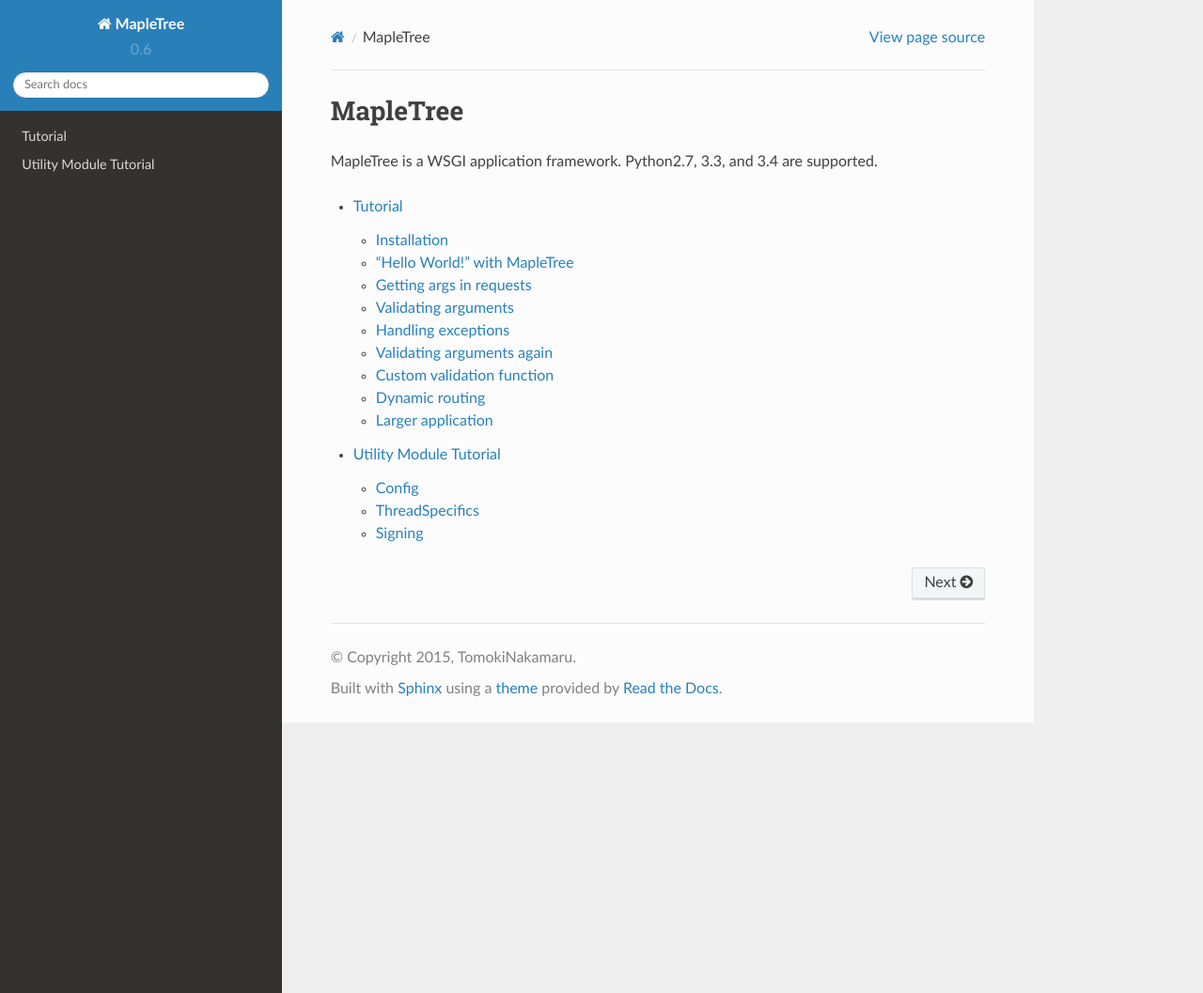
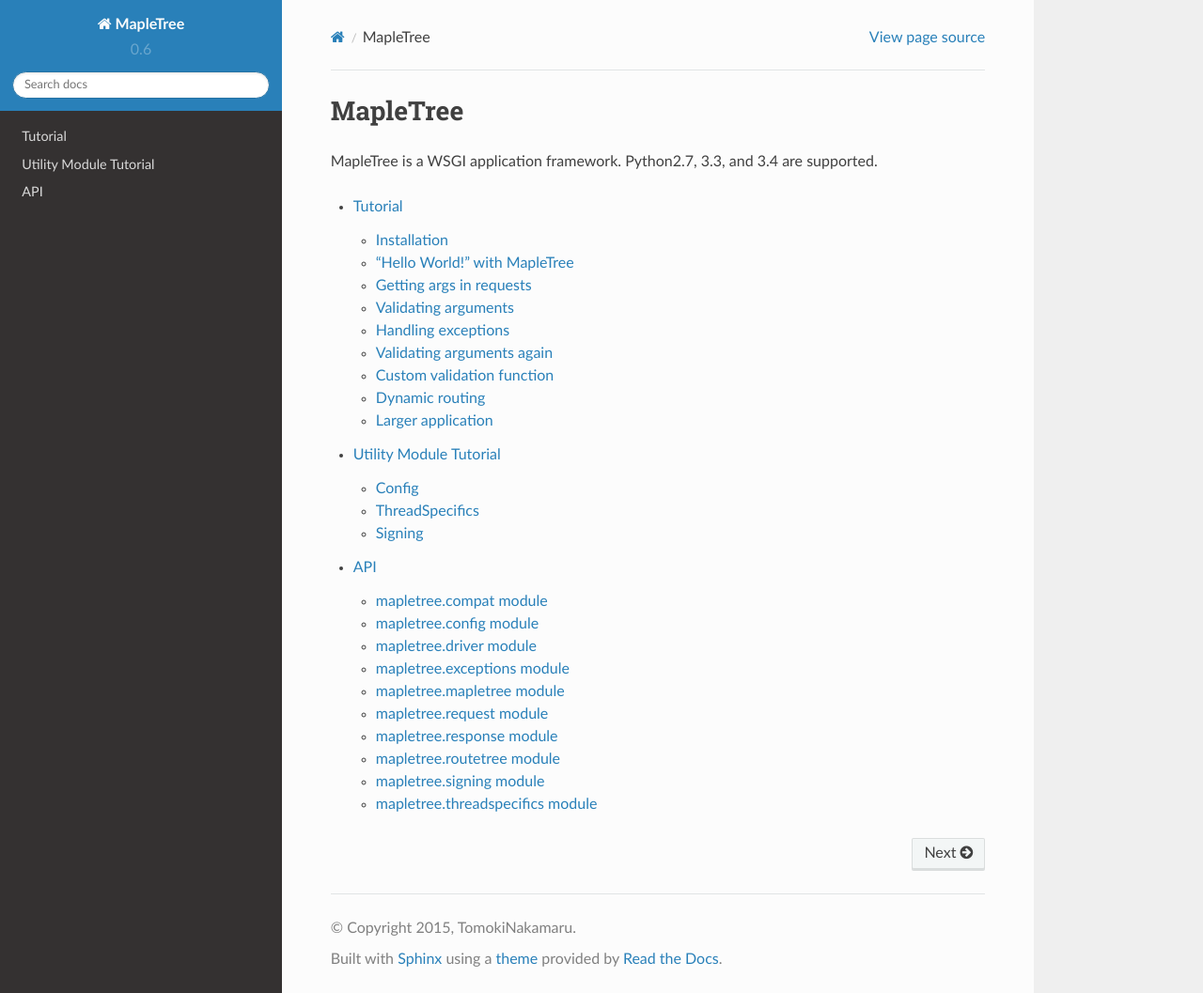
Before and after one commit to tomokinakamaru/mapletree, a Sphinx documentation site: the page built from docs/index.rst, in a window 1280 px wide and 1057 px high. Shown: the whole window at 94% size. Built offline with Sphinx 7.4.7 and the Read the Docs theme 2.0.0, drawn with Linux system fonts in a browser that asks for light colours.

Commit message:
add API doc using sphinx-apidoc

```diff
--- /dev/null
+++ b/docs/api/index.rst
@@ -0,0 +1,15 @@
+API
+===
+
+.. toctree::
+
+    mapletree.compat
+    mapletree.config
+    mapletree.driver
+    mapletree.exceptions
+    mapletree.mapletree
+    mapletree.request
+    mapletree.response
+    mapletree.routetree
+    mapletree.signing
+    mapletree.threadspecifics
--- /dev/null
+++ b/docs/api/mapletree.compat.rst
@@ -0,0 +1,7 @@
+mapletree.compat module
+=======================
+
+.. automodule:: mapletree.compat
+    :members:
+    :undoc-members:
+    :show-inheritance:
--- /dev/null
+++ b/docs/api/mapletree.config.rst
@@ -0,0 +1,7 @@
+mapletree.config module
+=======================
+
+.. automodule:: mapletree.config
+    :members:
+    :undoc-members:
+    :show-inheritance:
--- /dev/null
+++ b/docs/api/mapletree.driver.rst
@@ -0,0 +1,7 @@
+mapletree.driver module
+=======================
+
+.. automodule:: mapletree.driver
+    :members:
+    :undoc-members:
+    :show-inheritance:
--- /dev/null
+++ b/docs/api/mapletree.exceptions.rst
@@ -0,0 +1,7 @@
+mapletree.exceptions module
+===========================
+
+.. automodule:: mapletree.exceptions
+    :members:
+    :undoc-members:
+    :show-inheritance:
--- /dev/null
+++ b/docs/api/mapletree.mapletree.rst
@@ -0,0 +1,7 @@
+mapletree.mapletree module
+==========================
+
+.. automodule:: mapletree.mapletree
+    :members:
+    :undoc-members:
+    :show-inheritance:
--- /dev/null
+++ b/docs/api/mapletree.request.rst
@@ -0,0 +1,7 @@
+mapletree.request module
+========================
+
+.. automodule:: mapletree.request
+    :members:
+    :undoc-members:
+    :show-inheritance:
--- /dev/null
+++ b/docs/api/mapletree.response.rst
@@ -0,0 +1,7 @@
+mapletree.response module
+=========================
+
+.. automodule:: mapletree.response
+    :members:
+    :undoc-members:
+    :show-inheritance:
--- /dev/null
+++ b/docs/api/mapletree.routetree.rst
@@ -0,0 +1,7 @@
+mapletree.routetree module
+==========================
+
+.. automodule:: mapletree.routetree
+    :members:
+    :undoc-members:
+    :show-inheritance:
--- /dev/null
+++ b/docs/api/mapletree.rst
@@ -0,0 +1,26 @@
+mapletree package
+=================
+
+Submodules
+----------
+
+.. toctree::
+
+   mapletree.compat
+   mapletree.config
+   mapletree.driver
+   mapletree.exceptions
+   mapletree.mapletree
+   mapletree.request
+   mapletree.response
+   mapletree.routetree
+   mapletree.signing
+   mapletree.threadspecifics
+
+Module contents
+---------------
+
+.. automodule:: mapletree
+    :members:
+    :undoc-members:
+    :show-inheritance:
--- /dev/null
+++ b/docs/api/mapletree.signing.rst
@@ -0,0 +1,7 @@
+mapletree.signing module
+========================
+
+.. automodule:: mapletree.signing
+    :members:
+    :undoc-members:
+    :show-inheritance:
--- /dev/null
+++ b/docs/api/mapletree.threadspecifics.rst
@@ -0,0 +1,7 @@
+mapletree.threadspecifics module
+================================
+
+.. automodule:: mapletree.threadspecifics
+    :members:
+    :undoc-members:
+    :show-inheritance:
--- a/docs/conf.py
+++ b/docs/conf.py
@@ -19,7 +19,8 @@
 # If extensions (or modules to document with autodoc) are in another directory,
 # add these directories to sys.path here. If the directory is relative to the
 # documentation root, use os.path.abspath to make it absolute, like shown here.
-# ys.path.insert(0, os.path.abspath('.'))
+sys.path.insert(0, os.path.abspath('.'))
+sys.path.insert(0, os.path.abspath('../'))
 
 # -- General configuration ------------------------------------------------
 
@@ -29,7 +30,7 @@
 # Add any Sphinx extension module names here, as strings. They can be
 # extensions coming with Sphinx (named 'sphinx.ext.*') or your custom
 # ones.
-extensions = []
+extensions = ['sphinx.ext.autodoc']
 
 # Add any paths that contain templates here, relative to this directory.
 templates_path = ['_templates']
--- a/docs/index.rst
+++ b/docs/index.rst
@@ -6,5 +6,6 @@
 .. toctree::
     :maxdepth: 2
 
-    tutorial/index.rst
-    utilitytutorial/index.rst
+    tutorial/index
+    utilitytutorial/index
+    api/index
```
